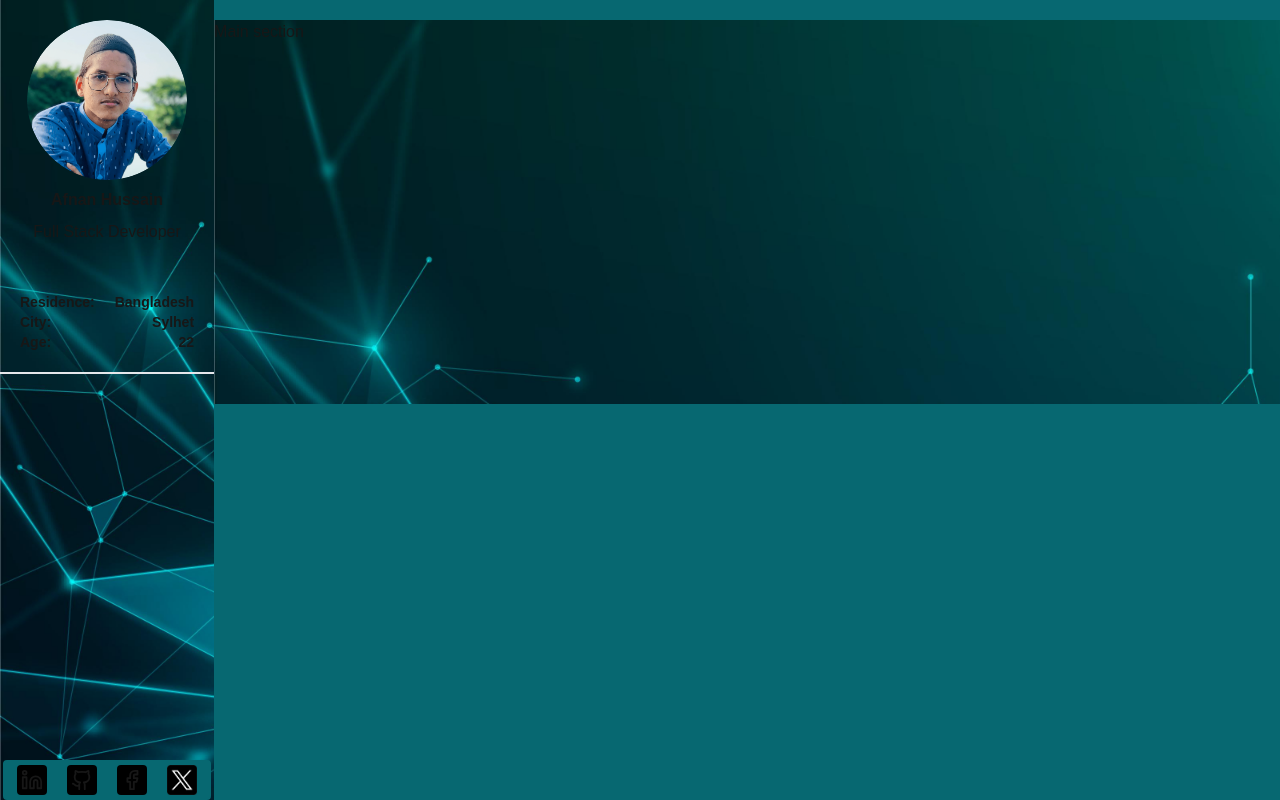
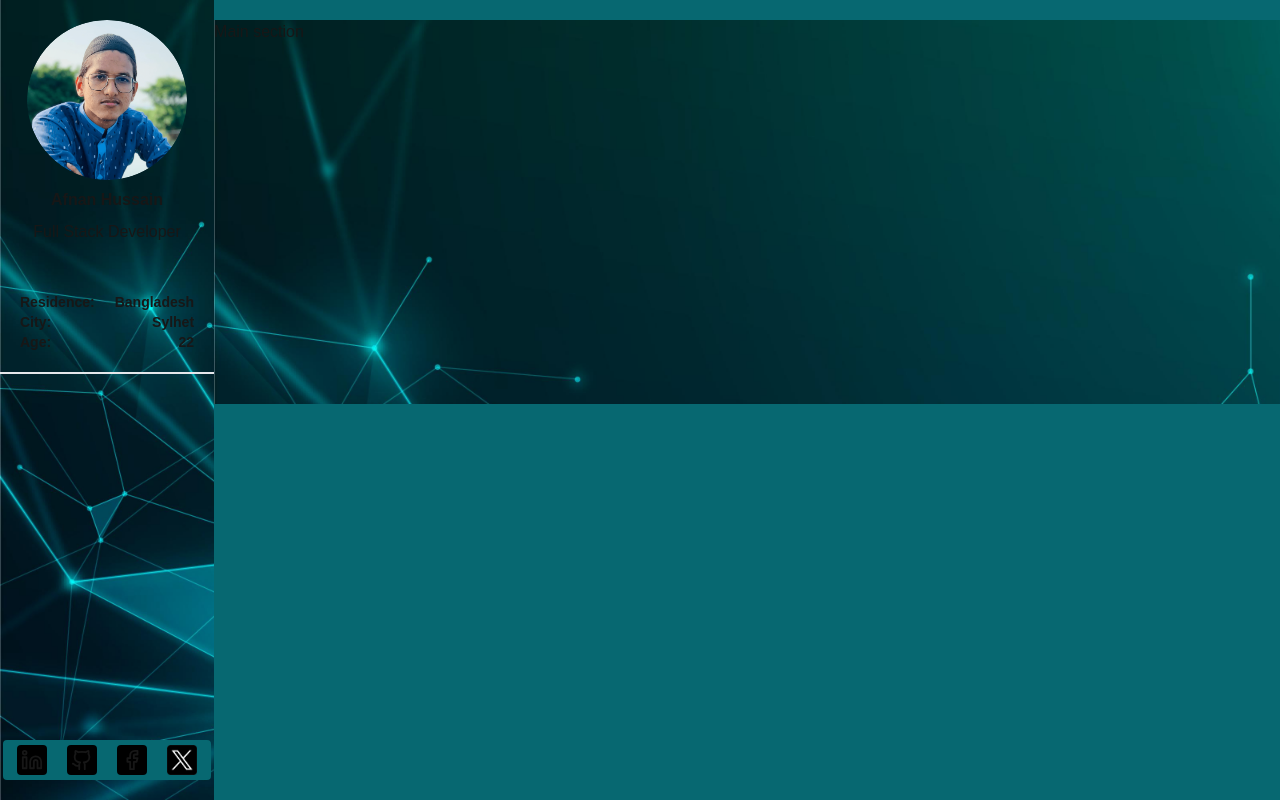
Before and after one commit to afnanhussain2002/my-portfolio, a Next.js app: page / in a window 1280 px wide. Shown: the top 800 px of the page. Built offline with nearby package versions, Linux system fonts and the light colour scheme.

Commit message:
add some margin bottom

```diff
--- a/app/page.tsx
+++ b/app/page.tsx
@@ -8,7 +8,9 @@ const MainPage = () => {
     <main className='flex flex-col md:flex-row'>
       <section className='w-72 h-screen bg-[url("../public/images/mainBg.jpg")] bg-cover flex flex-col justify-between'>
        <Profile />
+       <div className='mb-5'>
        <Footer/>
+       </div>
       </section>
       <section className='mx-auto'>
 
```
